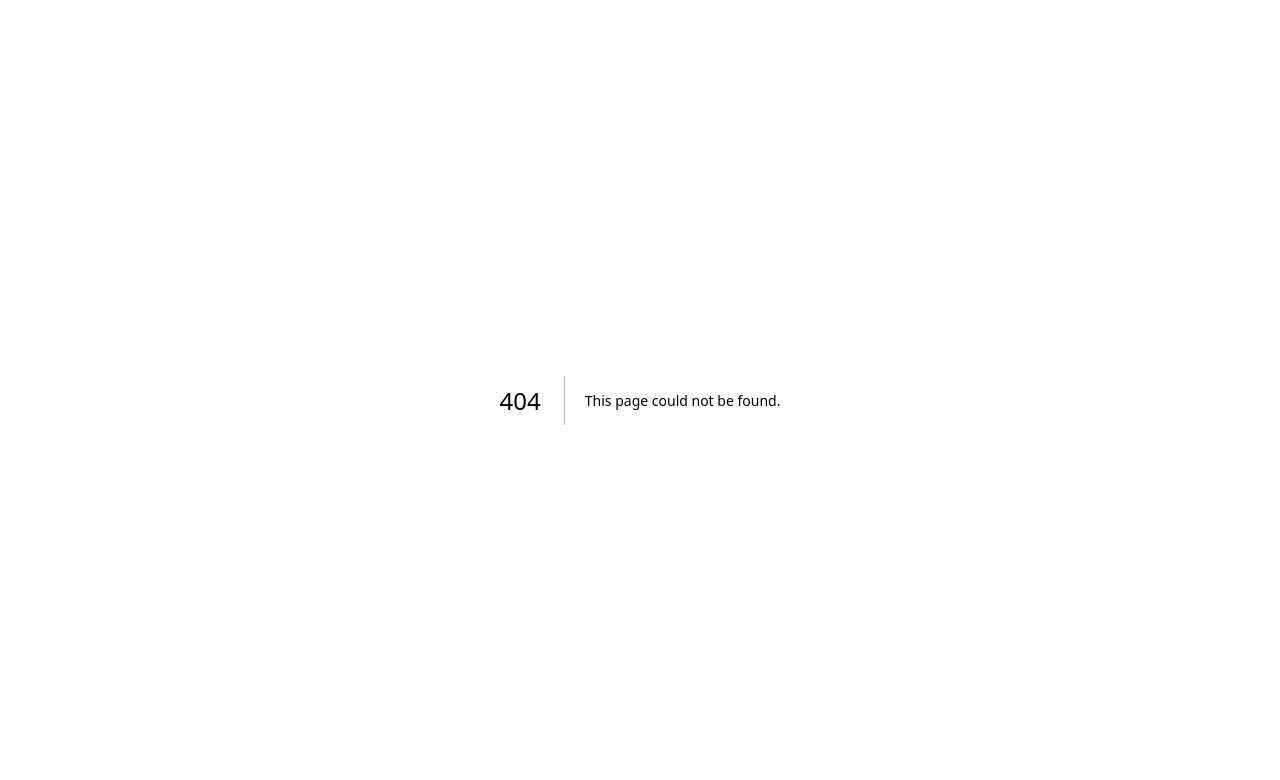
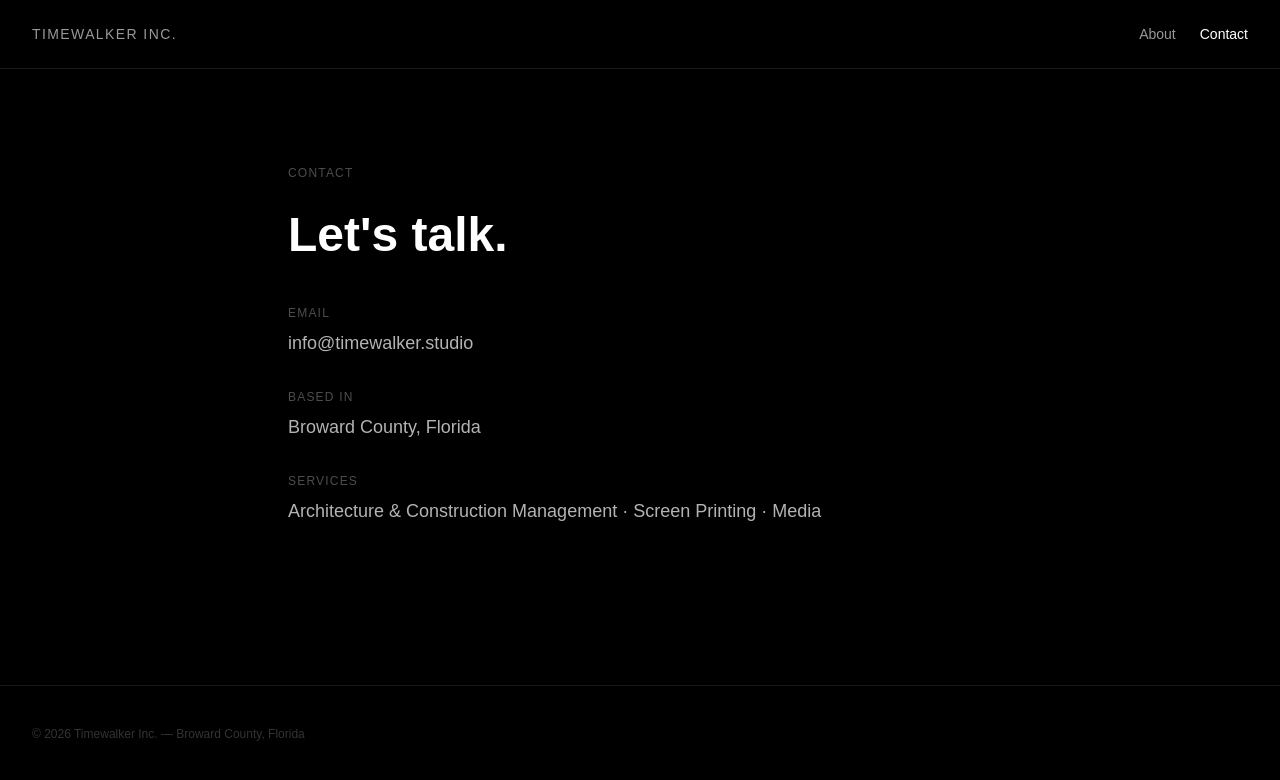
Before and after one commit to nagginAK/timewalker-studio, a Next.js app: page /contact in a window 1280 px wide. Before the commit this address had no page. Shown: the top 780 px of the page. Built offline with nearby package versions, Linux system fonts and the light colour scheme.

Commit message:
add contact page

```diff
--- /dev/null
+++ b/src/app/contact/page.tsx
@@ -0,0 +1,77 @@
+'use client';
+
+import { motion } from 'framer-motion';
+import Link from 'next/link';
+
+export default function Contact() {
+  return (
+    <main className="min-h-screen bg-black text-white font-sans">
+
+      {/* Nav */}
+      <nav className="flex justify-between items-center px-8 py-6 border-b border-white/10">
+        <Link href="/" className="text-sm tracking-widest uppercase text-white/60 hover:text-white transition">
+          Timewalker Inc.
+        </Link>
+        <div className="flex gap-6">
+          <Link href="/about" className="text-sm text-white/60 hover:text-white transition">
+            About
+          </Link>
+          <Link href="/contact" className="text-sm text-white hover:text-white transition">
+            Contact
+          </Link>
+        </div>
+      </nav>
+
+      {/* Content */}
+      <section className="px-8 py-24 max-w-3xl mx-auto">
+        <motion.p
+          initial={{ opacity: 0 }}
+          animate={{ opacity: 1 }}
+          transition={{ duration: 0.6 }}
+          className="text-xs tracking-widest uppercase text-white/30 mb-6"
+        >
+          Contact
+        </motion.p>
+
+        <motion.h1
+          initial={{ opacity: 0, y: 20 }}
+          animate={{ opacity: 1, y: 0 }}
+          transition={{ duration: 0.7 }}
+          className="text-4xl md:text-5xl font-bold leading-tight mb-10"
+        >
+          Let's talk.
+        </motion.h1>
+
+        <motion.div
+          initial={{ opacity: 0, y: 20 }}
+          animate={{ opacity: 1, y: 0 }}
+          transition={{ duration: 0.7, delay: 0.2 }}
+          className="space-y-8"
+        >
+          <div>
+            <p className="text-xs tracking-widest uppercase text-white/30 mb-2">Email</p>
+            <a href="mailto:info@timewalker.studio" className="text-lg text-white/70 hover:text-white transition">
+              info@timewalker.studio
+            </a>
+          </div>
+
+          <div>
+            <p className="text-xs tracking-widest uppercase text-white/30 mb-2">Based In</p>
+            <p className="text-lg text-white/70">Broward County, Florida</p>
+          </div>
+
+          <div>
+            <p className="text-xs tracking-widest uppercase text-white/30 mb-2">Services</p>
+            <p className="text-lg text-white/70">Architecture & Construction Management · Screen Printing · Media</p>
+          </div>
+        </motion.div>
+      </section>
+
+      {/* Footer */}
+      <footer className="px-8 py-10 border-t border-white/10 mt-16">
+        <p className="text-xs text-white/20">© 2026 Timewalker Inc. — Broward County, Florida</p>
+      </footer>
+
+    </main>
+  );
+}
```
